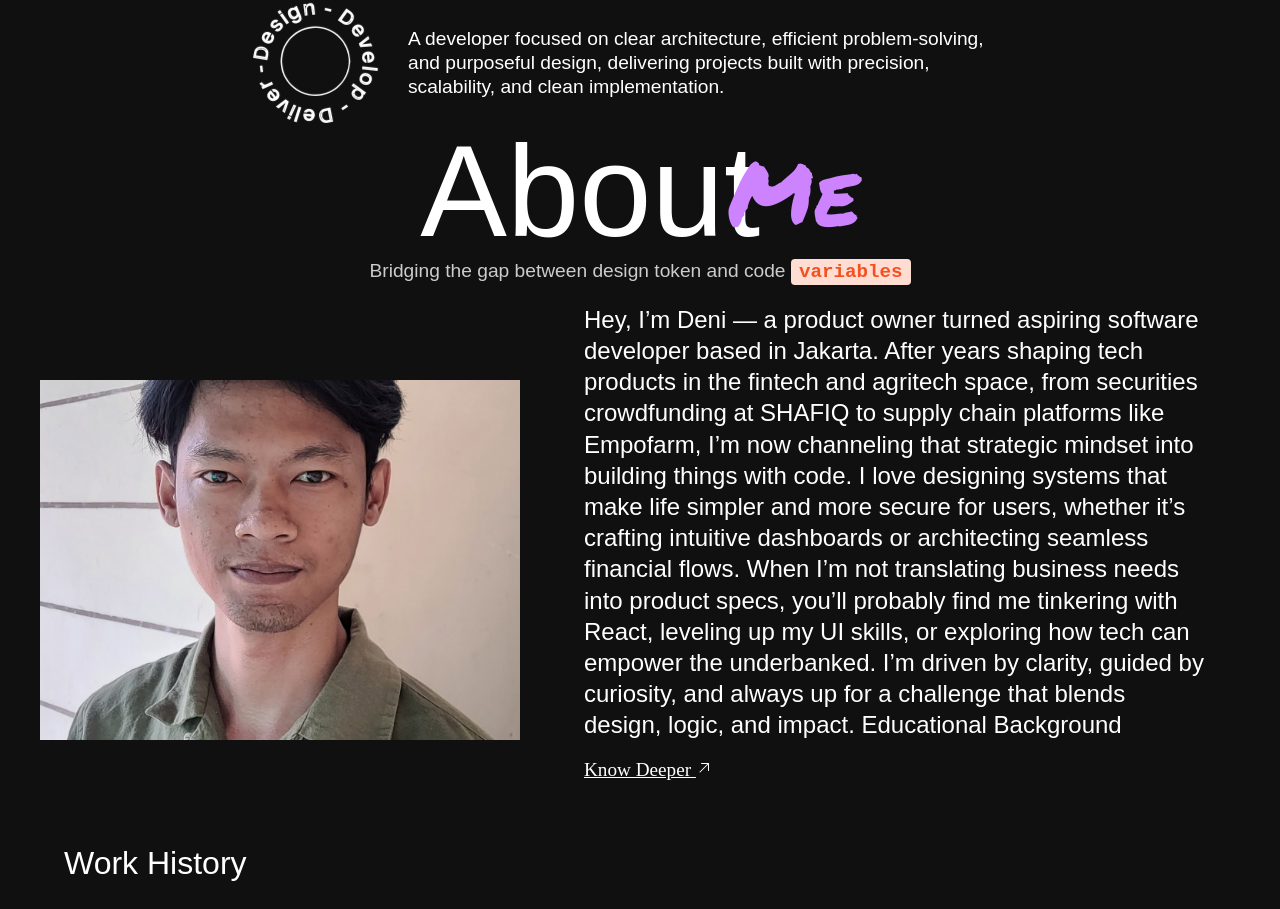
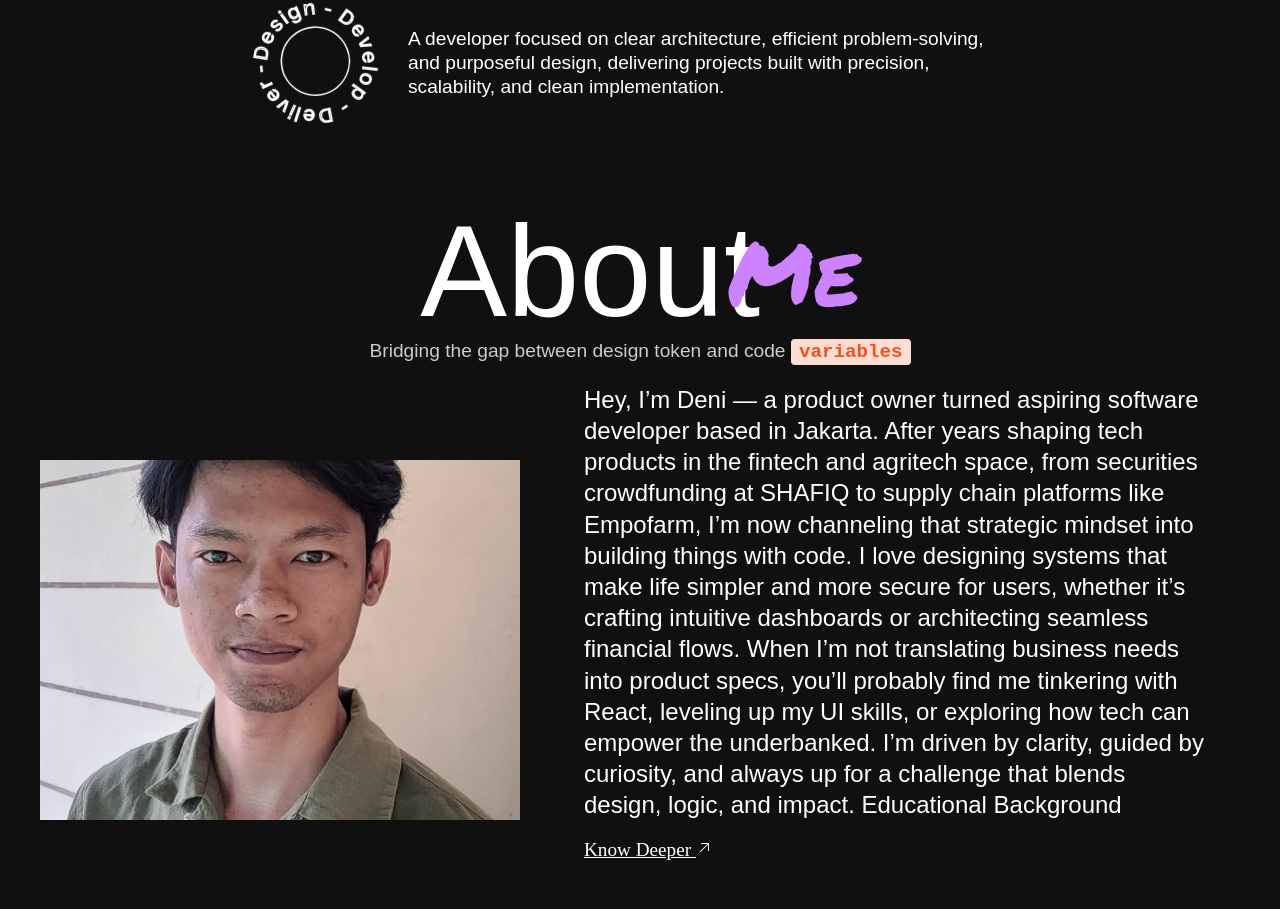
Before and after one commit to Revou-FSSE-Oct25/milestone-1-denidarta, a website: page index.html in a window 1280 px wide. Shown: the part 877-1786 px from the top of the page. Drawn offline with Linux system fonts and the light colour scheme; a web font is replaced by a local one.

Commit message:
feat: adjust padding for about me section

```diff
--- a/css/new-style.css
+++ b/css/new-style.css
@@ -135,6 +135,7 @@ main {
     align-items: center;
     justify-content: flex-start;
     gap: 32px;
+    padding: 80px 0 40px 0;
     min-height: 50vh;
 }
 
```
Also changed, not shown: index-deprecated.html (+0 -1 lines).
